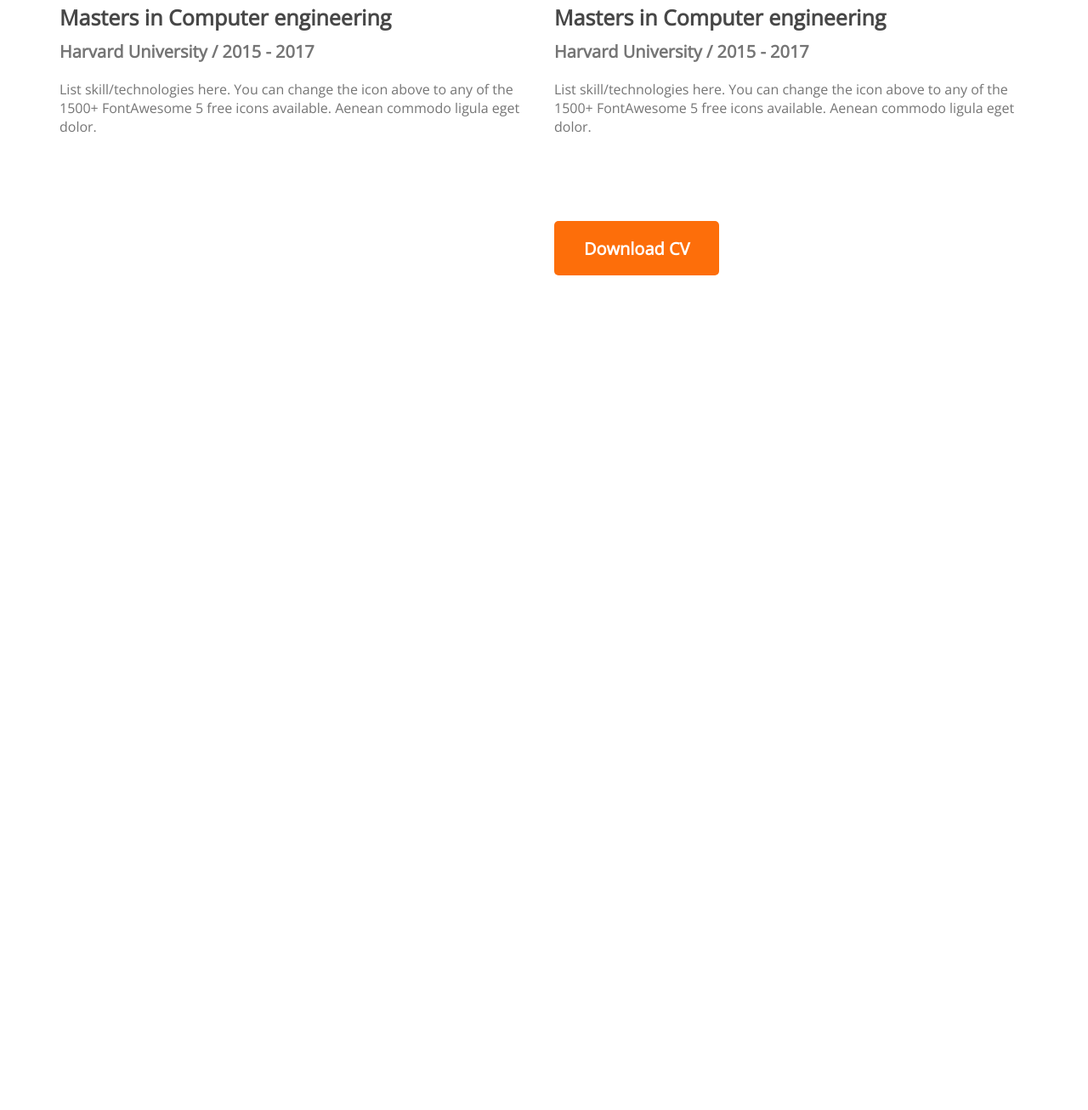
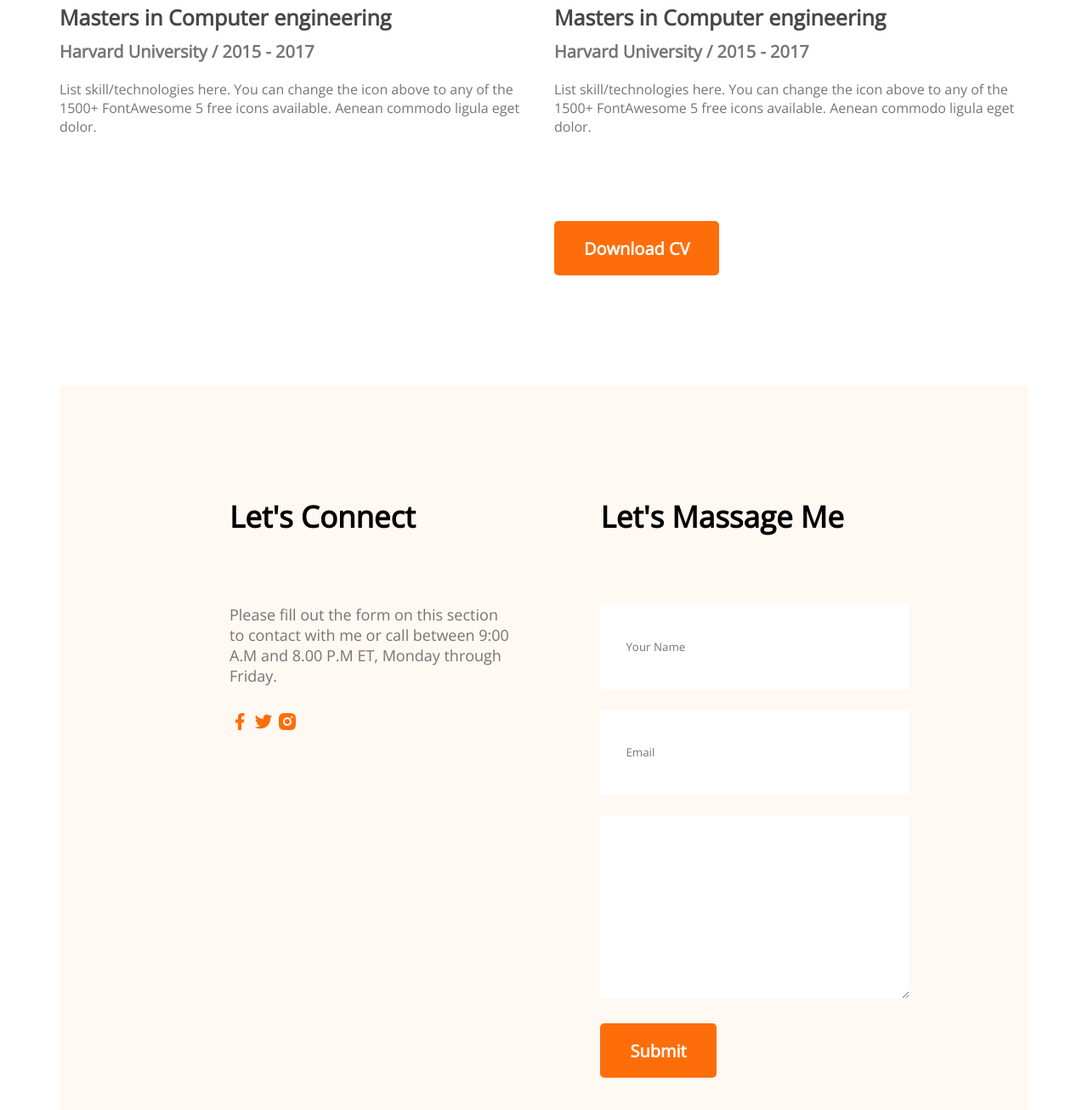
Before and after one commit to AhmedRahi18/rahi-portfolio, a plain HTML site: page index.html in a window 1280 px wide. Shown: the part 2913-4219 px from the top of the page at 85% size. Before the commit the page ends 3237 px from the top, so only its background shows below. Drawn offline with nearby package versions, Linux system fonts and the light colour scheme.

Commit message:
contact us added

```diff
--- a/index.html
+++ b/index.html
@@ -174,6 +174,35 @@
                 <button class="btn-primary">Download CV</button>
               </div>
       </section>
+      <!-- contract section -->
+      <section class="contact">
+        <div>
+            <h3 class="section-title">Let's Connect</h3>
+            <p class="section-description">
+               Please fill out the form on this section to contact with me or call
+               between 9:00 A.M and 8.00 P.M ET, Monday through Friday.
+            </p>
+            <a href="">
+              <img src="images/icons/facebook.png" alt="">
+            </a>
+            <a href="">
+              <img src="images/icons/twitter.png" alt="">
+            </a>
+            <a href="">
+              <img src="images/icons/insta.png" alt="">
+            </a>
+        </div>
+        <div>
+            <h3 class="section-title">Let's Massage Me</h3>
+            <form>
+              <input type="text" name="" id="" placeholder="Your Name">
+              <input type="email" name="" id="" placeholder="Email">
+              <textarea name="" id="" cols="30" rows="10" placeholder="Message">
+              </textarea>
+              <input class="btn-primary" type="submit" value="Submit">
+            </form>
+        </div>
+      </section>
     </main>
     <footer></footer>
   </body>
--- a/styles/portfolio.css
+++ b/styles/portfolio.css
@@ -163,7 +163,28 @@ section {
   margin-top: 30px;
   margin-bottom: 30px;
 }
-.resume-button{
+.resume-button {
   margin-top: 100px;
-
 }
+/* contact style */
+.contact{
+  display: flex;
+  gap: 100px;
+  background: #FFF8F3;
+  padding: 130px 200px;
+}
+.contact .section-title {
+  text-align: left;
+}
+.contact input[type="text"],input[type="email"], textarea{
+  margin-bottom: 24px;
+  border: 0;
+  width: 100%;
+  padding:18px 30px;
+}
+input{
+  height: 64px;
+}
+.contact a{
+  text-decoration: none;
+}
```
